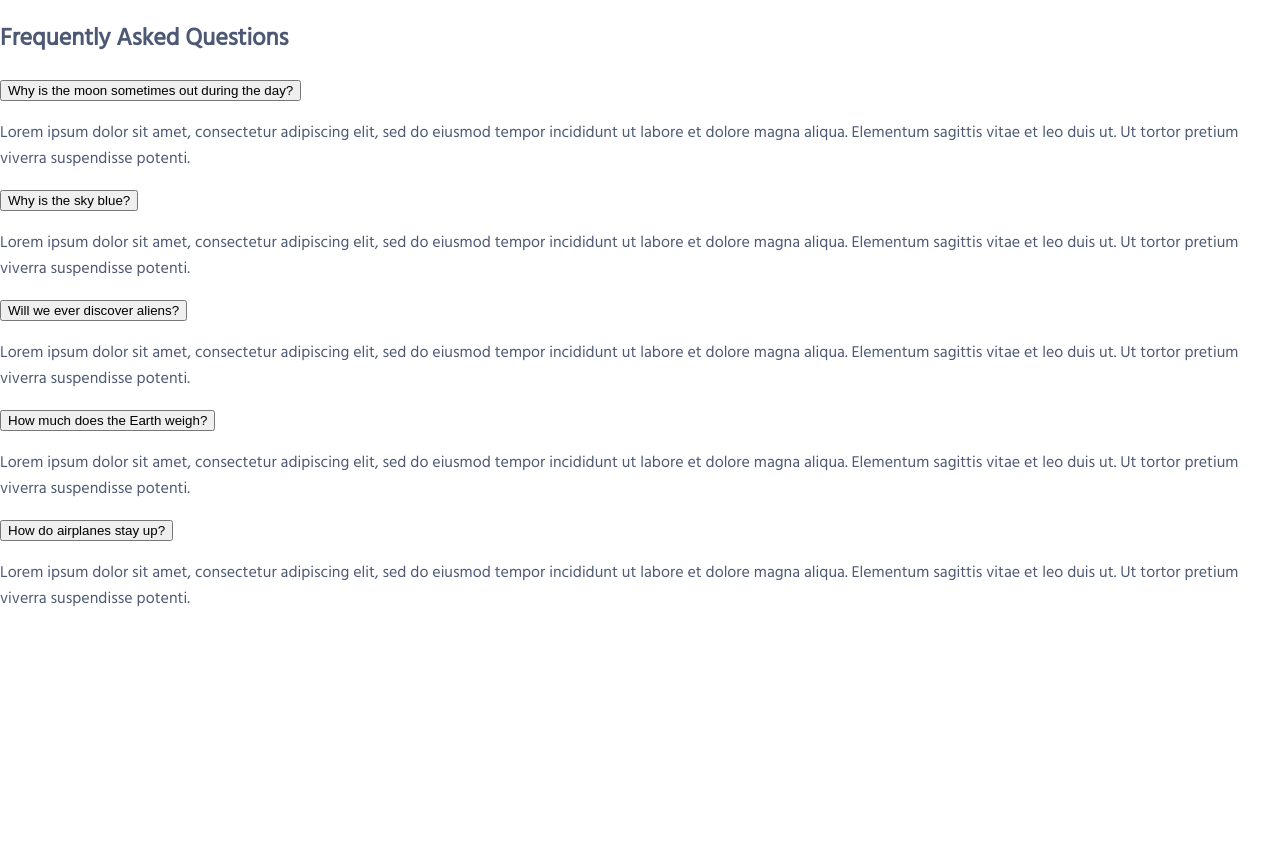
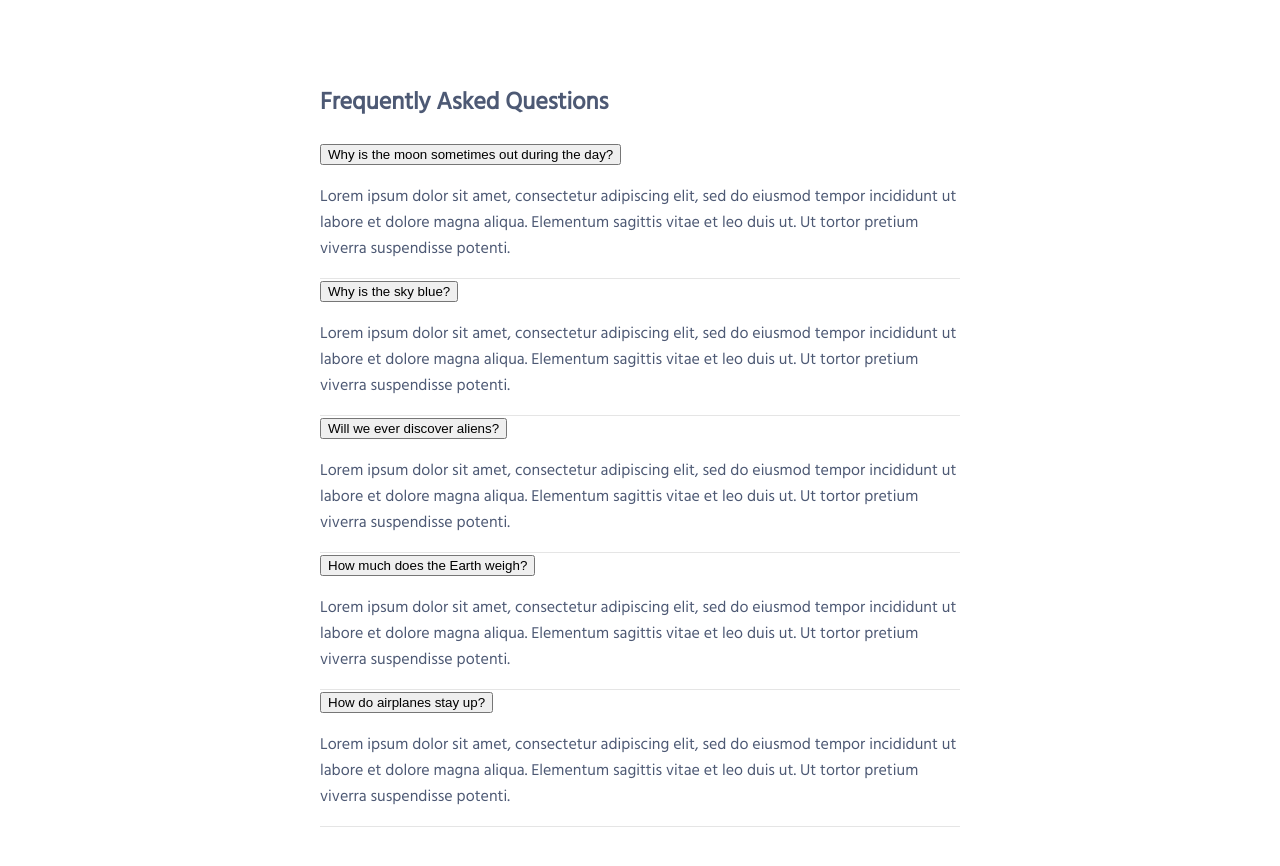
Before and after one commit to Razer2550/FAQ-animation, a plain HTML site: page index.html in a window 1280 px wide. Before the commit the page ends 800 px from the top, so only its background shows below. Drawn offline with Linux system fonts and the light colour scheme.

Commit message:
add accordion style

```diff
--- a/sass/style.scss
+++ b/sass/style.scss
@@ -22,3 +22,18 @@ body {
     display: flex;
     min-height: 100vh;
 }
+
+.container {
+    margin: 0 auto;
+    padding: 4rem;
+    width: 48rem;
+}
+
+.accordion {
+    .accordion-item {
+        border-bottom: 1px solid $lightgray;
+        button[aria-expanded='true'] {
+            border-bottom: 1px solid $blue;
+        }
+    }
+}
```
Also changed, not shown: style/style.css, 1 other file.
